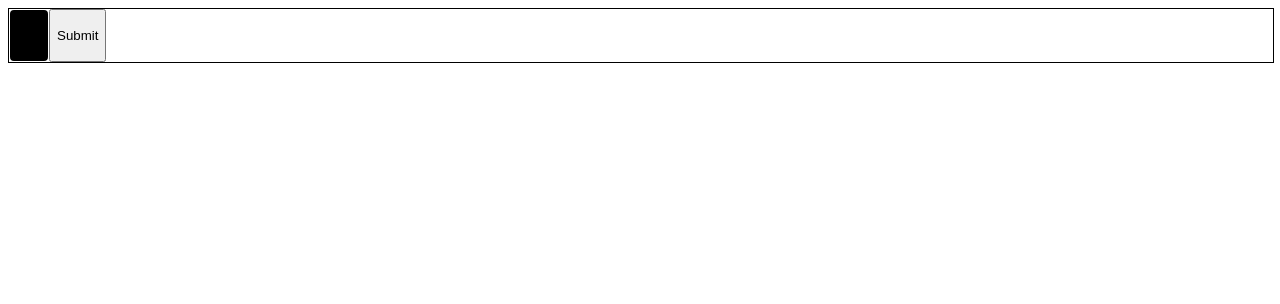
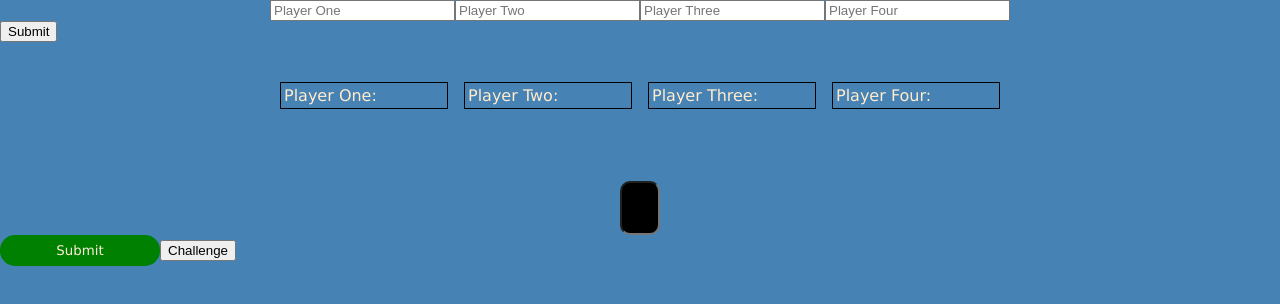
Before and after one commit to jezinho22/endless, a React (Vite) app: page / in a window 1280 px wide. Shown: the top 304 px of the page. Built offline with nearby package versions, Linux system fonts and the light colour scheme.

Commit message:
all buttons added and game logic complete

```diff
--- a/package.json
+++ b/package.json
@@ -13,7 +13,8 @@
     "@auth0/auth0-react": "^2.2.3",
     "axios": "^1.6.2",
     "react": "^18.2.0",
-    "react-dom": "^18.2.0"
+    "react-dom": "^18.2.0",
+    "react-icons": "^4.12.0"
   },
   "devDependencies": {
     "@types/react": "^18.2.37",
--- a/src/App.css
+++ b/src/App.css
@@ -1,3 +1,18 @@
+body {
+	width: 100%;
+	margin: 0;
+	background-color: steelblue;
+	color: blanchedalmond;
+	font-family: Verdana, Geneva, Tahoma, sans-serif;
+}
+
+#playerForm {
+	display: flex;
+	flex-direction: row;
+	flex-wrap: wrap;
+	justify-content: center;
+	/* flex-flow: row wrap; */
+}
 .profile {
 	background-color: green;
 	display: flex;
--- a/src/App.jsx
+++ b/src/App.jsx
@@ -2,11 +2,17 @@ import "./App.css";
 import Game from "./Game";
 import "./game.css";
 import UserProfile from "./UserProfile";
+import PlayerForm from "./PlayerForm";
+import { useState } from "react";
+import Players from "./Players";
 
 function App() {
+	const [players, setPlayers] = useState({});
+
 	return (
 		<>
-			{/* <UserProfile /> */}
+			<PlayerForm setPlayers={setPlayers} />
+			<Players players={players} />
 			<Game />
 		</>
 	);
--- a/src/Game.jsx
+++ b/src/Game.jsx
@@ -5,55 +5,86 @@ import wordlist from "./assets/wordlist.json";
 export default function Game() {
 	const [fixedLetters, setFixedLetters] = useState([]);
 	const [form, setForm] = useState({});
+	const [moveResult, setMoveResult] = useState("");
+
+	// switch inputs and clear what was in previous one
+	function handleClick(event) {
+		const formSet = Object.keys(form).length > 0;
+		if (formSet && event.target.name === "firstLetter") {
+			let ignoreInput = document.getElementsByName("lastLetter")[0];
+			console.log(ignoreInput);
+			ignoreInput.value = "";
+		} else if (formSet && event.target.name === "lastLetter") {
+			let ignoreInput = document.getElementsByName("firstLetter")[0];
+			console.log(ignoreInput);
+			ignoreInput.value = "";
+		}
+	}
 
 	function handleChange(event) {
 		console.log(event.target.name);
 		setForm({ [event.target.name]: event.target.value });
 	}
+
 	function handleSubmit(event) {
 		event.preventDefault();
 		// add the letter to the fixedletters
 		const v = Object.keys(form)[0];
-		console.log(v);
+		// add the letter to the array and check it against wordlist
+		let letterArray = null;
 		if (v === "lastLetter") {
-			setFixedLetters([...fixedLetters, form[v]]);
+			letterArray = [...fixedLetters, form[v]];
 		} else if (v === "firstLetter") {
-			console.log(form[v]);
-			setFixedLetters([form[v], ...fixedLetters]);
+			letterArray = [form[v], ...fixedLetters];
 		}
-		console.log(fixedLetters);
+		setFixedLetters(letterArray);
+		setMoveResult(wordCheck(letterArray));
+		console.log(fixedLetters, wordCheck(letterArray));
+		// reset inputs
+		setForm({});
 		event.target[v].value = "";
-
-		wordCheck();
 	}
 
-	function wordCheck() {
-		const words = "howdy";
-		console.log(words);
+	function wordCheck(fixedLetterArray) {
+		const letterString = fixedLetterArray.join("");
+		const filtered = wordlist.filter((word) => word.includes(letterString));
+		let response = "";
+		if (filtered.length === 0) {
+			response = "Uh oh! There is no word you can now make with these letters";
+		} else {
+			const wholeWord = filtered.find((word) => word === letterString);
+			response = wholeWord
+				? "You finished the word: " + wholeWord
+				: "Yep that's fine. Next player.";
+		}
+		return response;
 	}
 
 	return (
 		<div>
-			<form onSubmit={handleSubmit} onChange={handleChange}>
-				{fixedLetters.length > 0 && (
-					<input
-						type="text"
-						className="letter"
-						name="firstLetter"
-						maxLength={1}
-					/>
-				)}
+			<div id="letter-string">
 				{fixedLetters.length > 0 &&
 					fixedLetters.map((letter, index) => {
 						return <Letter fixedLetter={letter} key={"L" + index} />;
 					})}
-				<input type="text" className="letter" name="lastLetter" maxLength={1} />
+			</div>
+			<form
+				id="letter-form"
+				onSubmit={handleSubmit}
+				onChange={handleChange}
+				onClick={handleClick}>
+				<div>
+					{fixedLetters.length > 0 && (
+						<input type="text" name="firstLetter" maxLength={1} />
+					)}
+
+					<input type="text" name="lastLetter" maxLength={1} />
+				</div>
 				<input type="submit" value="Submit" />
+				<button id="challenge-button">Challenge</button>
 			</form>
+			<h3>{moveResult}</h3>
 		</div>
 	);
 }
-// start with one letter
-// each time a letter is added it goes onto the start or end and new input boxes appear at start and end
-// means knwoing which one was submitted, and using unshift or push
 // and not allowing both to have text entered - using handleChange and useState
--- /dev/null
+++ b/src/PlayerForm.jsx
@@ -0,0 +1,28 @@
+import { useState } from "react";
+
+export default function PlayerForm({ setPlayers }) {
+	const [form, setForm] = useState({});
+
+	function handleChange(event) {
+		setForm({ ...form, [event.target.name]: event.target.value });
+	}
+
+	function handleSubmit(event) {
+		event.preventDefault();
+		setPlayers({ ...form, playerOneScore: 0, playerTwoScore: 0 });
+	}
+
+	return (
+		<div>
+			<form onChange={handleChange} onSubmit={handleSubmit}>
+				<div id="playerForm">
+					<input name="playerOne" placeholder="Player One" type="text" />
+					<input name="playerTwo" placeholder="Player Two" type="text" />
+					<input name="playerThree" placeholder="Player Three" type="text" />
+					<input name="playerFour" placeholder="Player Four" type="text" />
+				</div>
+				<button type="submit">Submit</button>
+			</form>
+		</div>
+	);
+}
--- /dev/null
+++ b/src/Players.jsx
@@ -0,0 +1,10 @@
+export default function Players({ players }) {
+	return (
+		<div id="player-display">
+			<p>Player One: {players.playerOne}</p>
+			<p>Player Two: {players.playerTwo}</p>
+			<p>Player Three: {players.playerThree}</p>
+			<p>Player Four: {players.playerFour}</p>
+		</div>
+	);
+}
--- a/src/game.css
+++ b/src/game.css
@@ -1,24 +1,63 @@
+#letter-string {
+	display: flex;
+	justify-content: center;
+	margin-bottom: 2rem;
+}
+
 .letter {
 	border: 2px solid black;
 	background-color: black;
-	font-size: 2rem;
+	font-size: 1.5rem;
 	font-family: "Courier New", Courier, monospace;
 	color: white;
-	width: 1.5rem;
-	padding: 5px;
+	width: 1rem;
+	height: 2rem;
+	padding-top: 3px;
 	border-radius: 4px;
 	margin: 1px;
 	display: inline-block;
 	text-align: center;
 	caret-color: transparent;
 }
-form {
+
+#player-display {
 	display: flex;
-	width: 100%;
+	flex-direction: row;
+	flex-wrap: wrap;
+	justify-content: center;
+	margin: 2rem 0;
+}
+
+#player-display p {
 	border: 1px solid black;
+	width: 10rem;
+	margin: 0.5rem;
+	padding: 3px;
 }
-form div {
+
+#letter-form div {
 	display: flex;
-	justify-content: center;
+	justify-content: space-around;
 	width: 100%;
 }
+
+#letter-form div input[type="text"] {
+	font-size: 2rem;
+	height: 3rem;
+	width: 2rem;
+	background-color: black;
+	border-radius: 10px;
+	color: antiquewhite;
+	text-align: center;
+}
+
+#letter-form input[type="submit"] {
+	padding: 0.5rem;
+	background-color: green;
+	color: antiquewhite;
+	border: none;
+	border-radius: 15px;
+	font-family: Verdana, Geneva, Tahoma, sans-serif;
+	width: 10rem;
+	margin: auto;
+}
```
Also changed, not shown: 1 other file (tests, documents, lock files or other folders).
